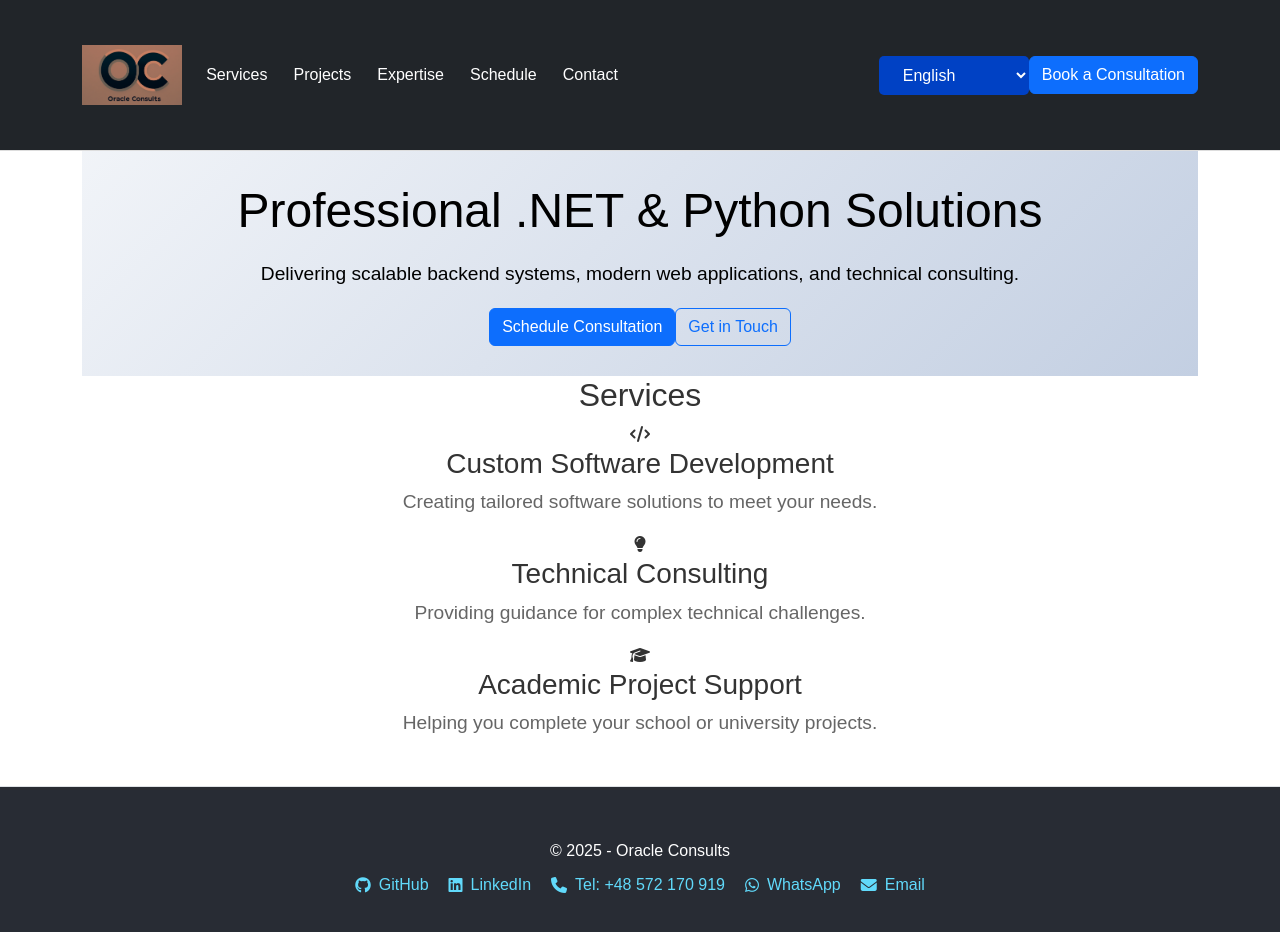
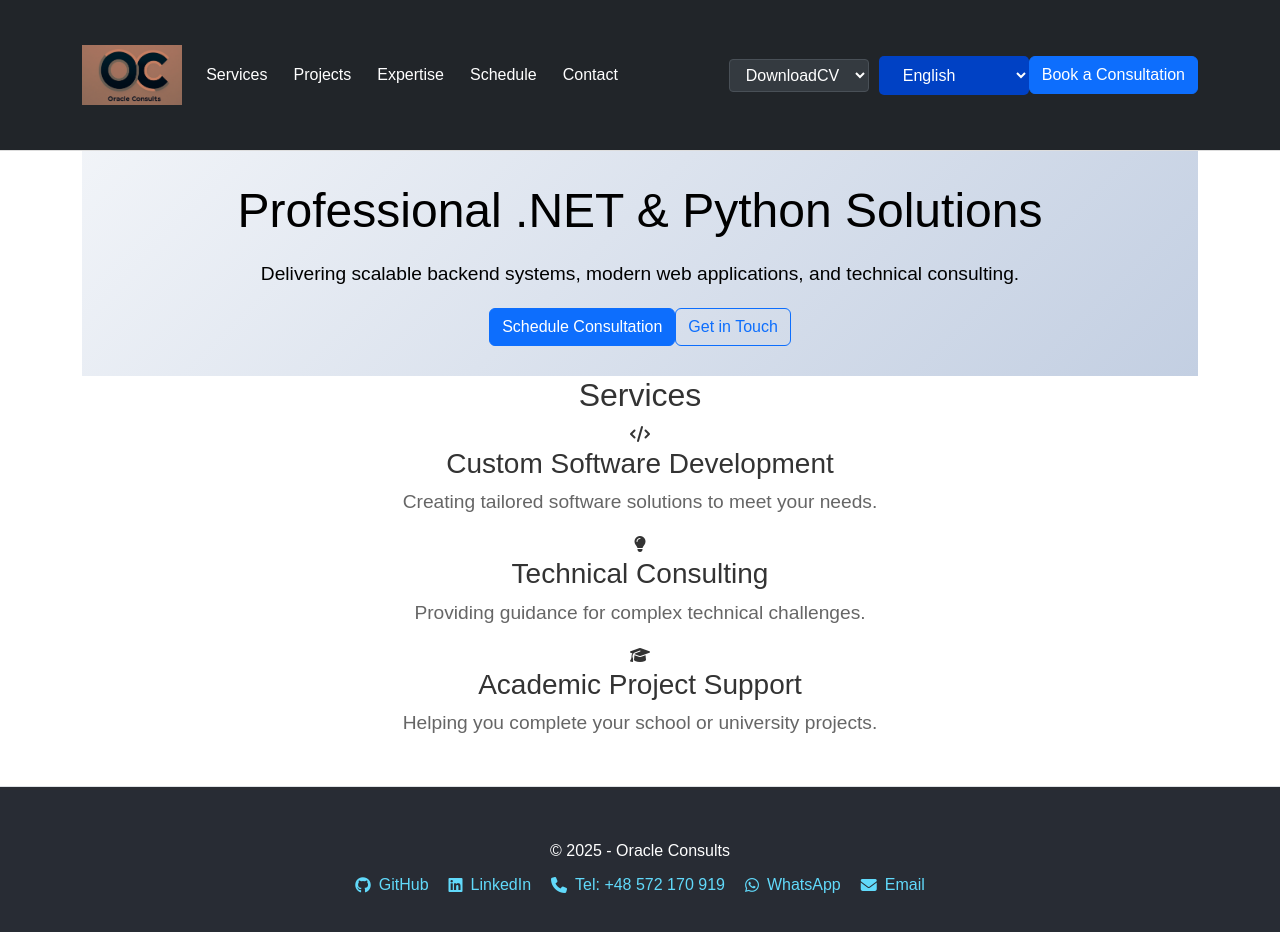
Before and after one commit to stere8/ocp-react, a React (Create React App) app: page / in a window 1280 px wide. Shown: the top 932 px of the page. Built offline with nearby package versions, Linux system fonts and the light colour scheme.

Commit message:
Lets see if this works

```diff
--- /dev/null
+++ b/src/Styles/CVDropdown.css
@@ -0,0 +1,21 @@
+.cv-dropdown-container {
+    margin-right: 10px;
+}
+
+.cv-dropdown {
+    background-color: #343a40;
+    color: white;
+    border: 1px solid #495057;
+    border-radius: 4px;
+    padding: 6px 12px;
+    cursor: pointer;
+}
+
+.cv-dropdown:hover {
+    background-color: #495057;
+}
+
+.cv-dropdown option {
+    background-color: #343a40;
+    color: white;
+}
--- /dev/null
+++ b/src/components/CVDropdown.js
@@ -0,0 +1,29 @@
+import React from 'react';
+import { useTranslation } from 'react-i18next';
+import '../Styles/CVDropdown.css';
+
+const CVDropdown = () => {
+    const { t } = useTranslation();
+
+    return (
+        <div className="cv-dropdown-container">
+            <select
+                className="cv-dropdown"
+                onChange={(e) => {
+                    if (e.target.value) {
+                        window.location.href = e.target.value;
+                    }
+                }}
+                defaultValue=""
+            >
+                <option value="" disabled>
+                    {t('DownloadCV')}
+                </option>
+                <option value="/src/doc/CV EN.pdf">CV EN</option>
+                <option value="/src/doc/CV PL.pdf">CV PL</option>
+            </select>
+        </div>
+    );
+};
+
+export default CVDropdown;
--- a/src/components/Header.js
+++ b/src/components/Header.js
@@ -5,6 +5,7 @@ import '../Styles/Header.css';
 import logo from '../img/logo.png';
 import { Navbar, Nav, Container, Button } from 'react-bootstrap';
 import Dropdown from "./Dropdown";
+import CVDropdown from "./CVDropdown";
 
 const Header = () => {
   const { t } = useTranslation();
@@ -26,6 +27,7 @@ const Header = () => {
               <Nav.Link href="https://cal.com/t.oreste" target="_blank">{navLinks.Schedule}</Nav.Link>
               <Nav.Link as={Link} to="/contact">{navLinks.Contact}</Nav.Link>
             </Nav>
+            <CVDropdown/>
             <Dropdown/>
             <Button
               variant="primary"
```
Also changed, not shown: 2 other files (tests, documents, lock files or other folders).
